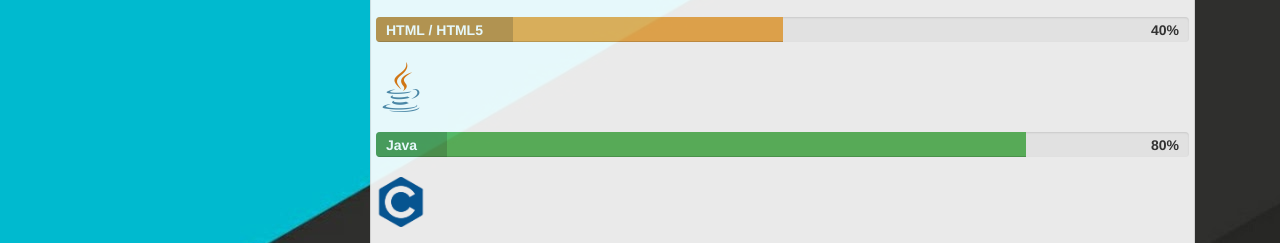
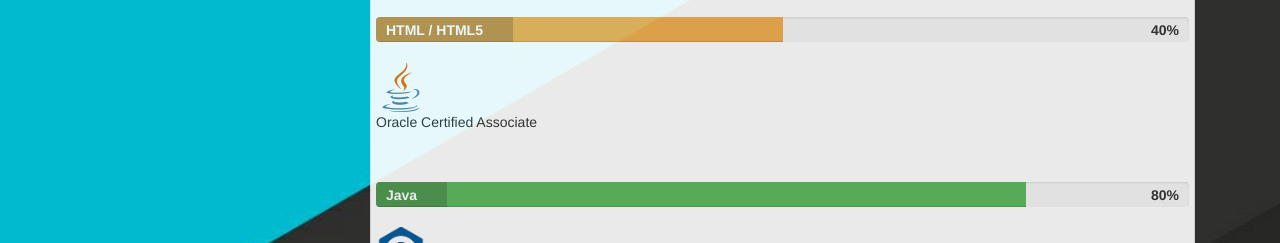
Before and after one commit to MrinalShekher/MrinalShekher.github.io, a plain HTML site: page index.html in a window 1280 px wide. Shown: the part 1184-1427 px from the top of the page. Drawn offline with nearby package versions, Linux system fonts and the light colour scheme.

Commit message:
Update index.html

```diff
--- a/index.html
+++ b/index.html
@@ -148,7 +148,7 @@
                                     <span class="progress-completed">40%</span>
                                 </div>
 
-                                <img src="./images/java.png" width="50px" height="50px"><br><br>
+                                <img src="./images/java.png" width="50px" height="50px"><p>Oracle Certified Associate</p><br><br>
                                 <div class="progress">
                                     <div class="progress-bar progress-bar-success" role="progressbar" aria-valuenow="80" aria-valuemin="0" aria-valuemax="100" style="width: 80%">
                                         <span class="sr-only">80% Complete (info)</span>
```
